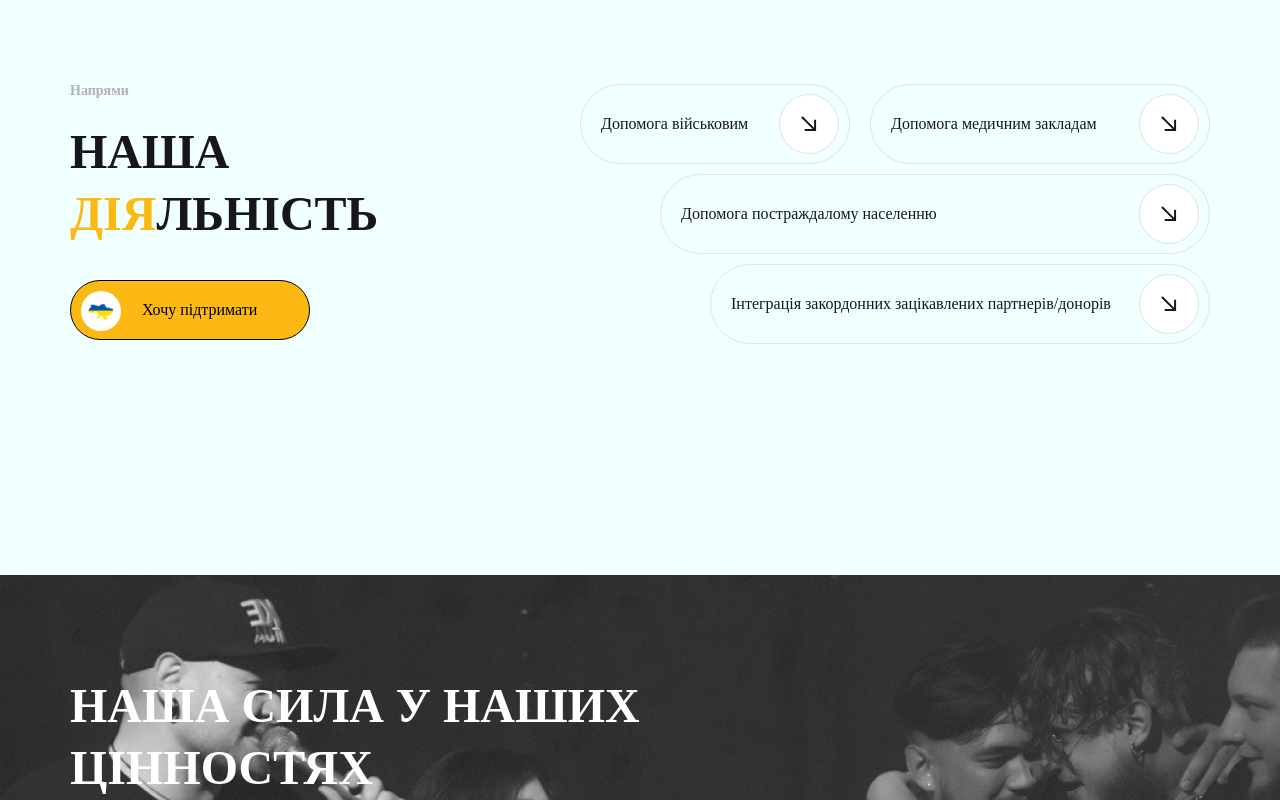
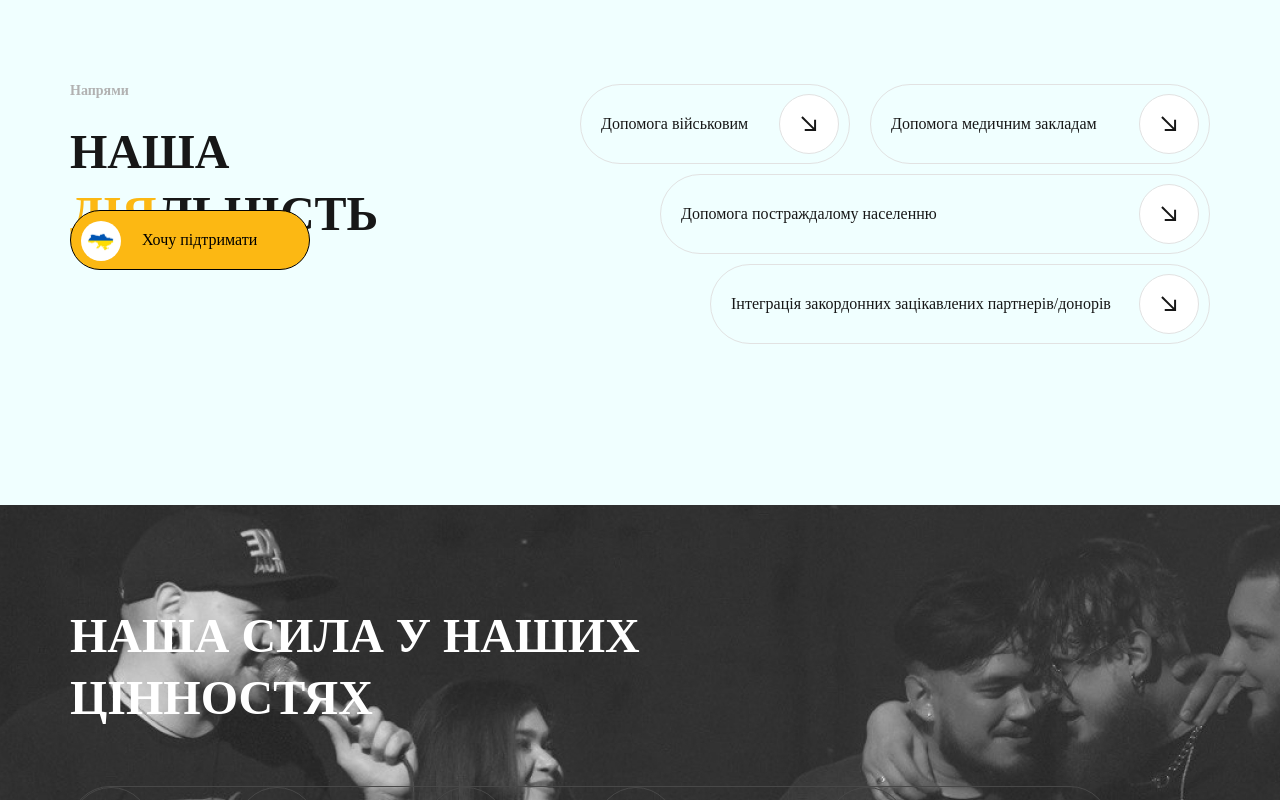
Before and after one commit to AntonVak/dlya-heroiv-site, a React (Create React App) app: page / in a window 1280 px wide. Shown: the top 800 px of the page. Built offline with nearby package versions, Linux system fonts and the light colour scheme; a web font is replaced by a local one.

Commit message:
add paddingright

```diff
--- a/src/components/OurActivities.jsx
+++ b/src/components/OurActivities.jsx
@@ -27,20 +27,20 @@ const OurActivities = () => {
             </Box>
 
             <Box sx={{ ...styles.button, ...styles.button2 }}>
-              <Typography>Допомога медичним закладам</Typography>
+              <Typography sx={{ pr: 8}}>Допомога медичним закладам</Typography>
               <Cicle>
                 <Img src={ArrowIcon} alt={ArrowIcon} />
               </Cicle>
             </Box>
           </Box>
           <Box sx={{ ...styles.button, ...styles.button3 }}>
-            <Typography>Допомога постраждалому населенню</Typography>
+            <Typography sx={{ pr: 8}}>Допомога постраждалому населенню</Typography>
             <Cicle>
               <Img src={ArrowIcon} alt={ArrowIcon} />
             </Cicle>
           </Box>
           <Box sx={{ ...styles.button, ...styles.button4 }}>
-            <Typography>
+            <Typography sx={{ pr: 8}}>
               Інтеграція закордонних зацікавлених партнерів/донорів
             </Typography>
             <Cicle>
--- a/src/components/OurActivitiesStyle.js
+++ b/src/components/OurActivitiesStyle.js
@@ -52,7 +52,7 @@ export const styles = {
 export const Section = styled.section`
   display: flex;
   justify-content: space-between;
-  height: 470px;
+  height: 400px;
   padding:  80px 70px 0;
   @media only screen and (max-width: 767.8px) {
     padding:  70px 20px 0;
```
